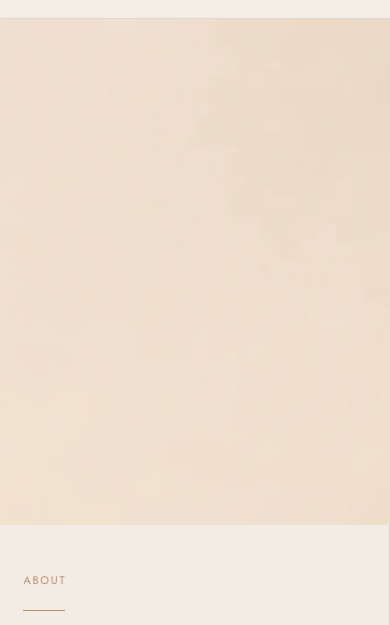
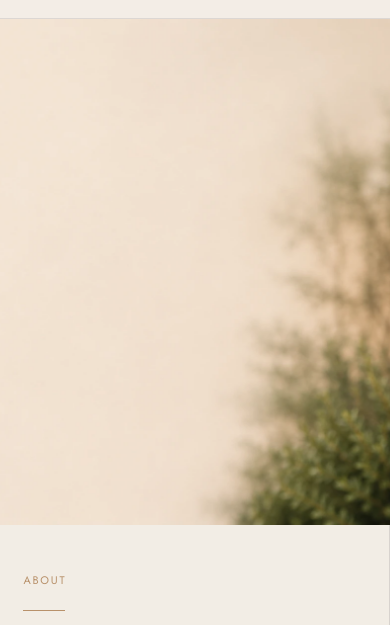
Before and after one commit to iMaxDigital-com/resolve-llc, an Eleventy site: page src/about.njk in a window 390 px wide. Shown: the part 49-674 px from the top of the page. Built offline with nearby package versions, Linux system fonts and the light colour scheme; Eleventy itself is replaced by a stand-in of ours; files that its build step writes are made by us from their sources; a script that the page names is missing.

Commit message:
fix: show about hero image on mobile

```diff
--- a/src/about.njk
+++ b/src/about.njk
@@ -149,9 +149,8 @@
 
     @media (max-width: 960px) {
       .about-hero, .about-2 { grid-template-columns: 1fr; }
-      .about-hero { height: auto; min-height: 0; overflow: visible; background-position: center top; }
-      .about-hero__image { min-height: 60vh; max-height: 560px; order: -1; }
-      .about-hero { background-image: url('/assets/images/about-page-1-image.webp'); background-size: cover; background-position: center top; }
+      .about-hero { height: auto; min-height: 0; overflow: visible; background-image: none; }
+      .about-hero__image { min-height: 60vh; max-height: 560px; order: -1; background-image: url('/assets/images/about-page-1-image.webp'); background-size: cover; background-position: center top; background-repeat: no-repeat; }
       .about-hero__text { background: rgba(243,237,230,0.94); }
       .about-2__image { min-height: 300px; }
       .about-2__image .site-image { min-height: 340px; }
```
